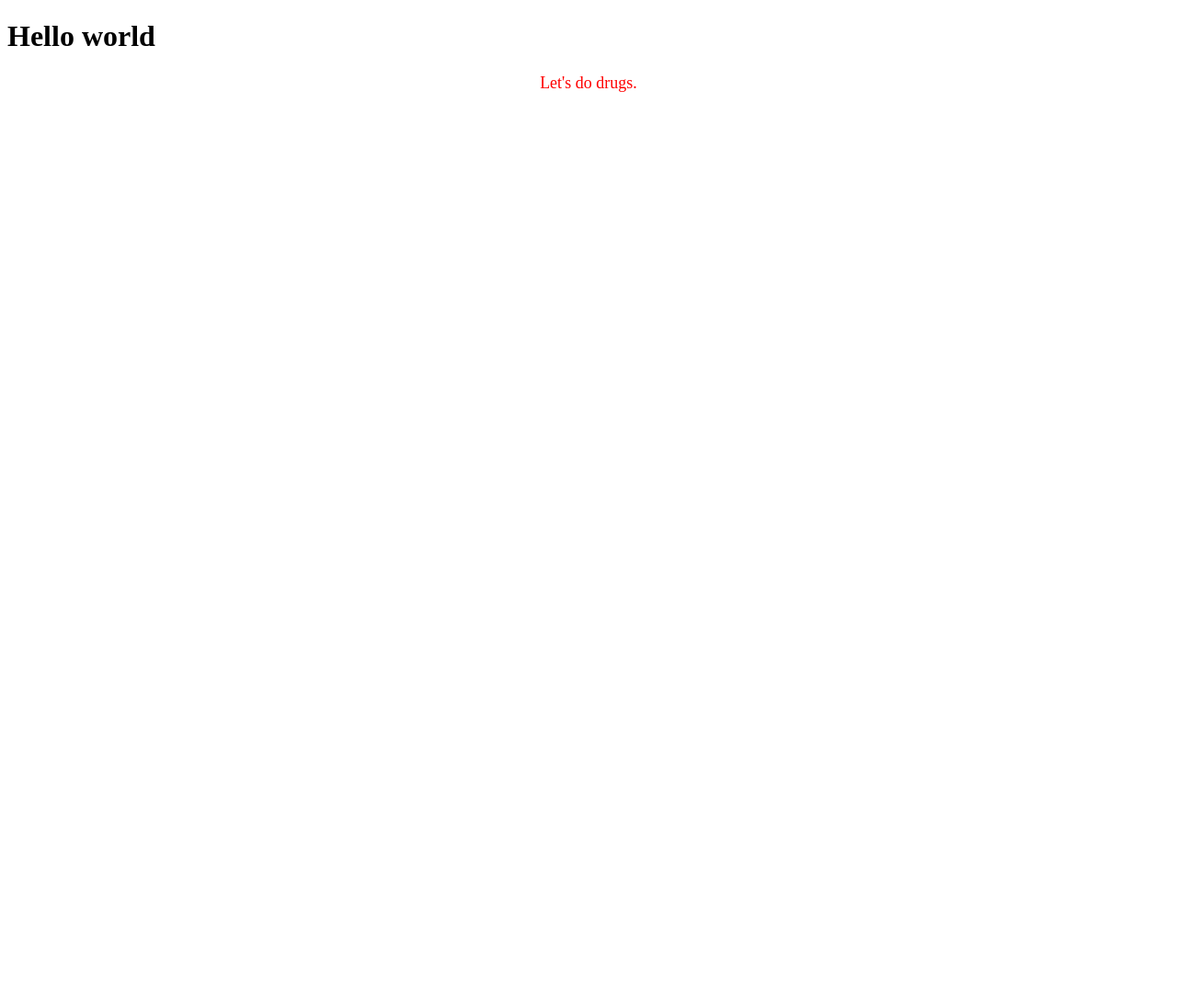
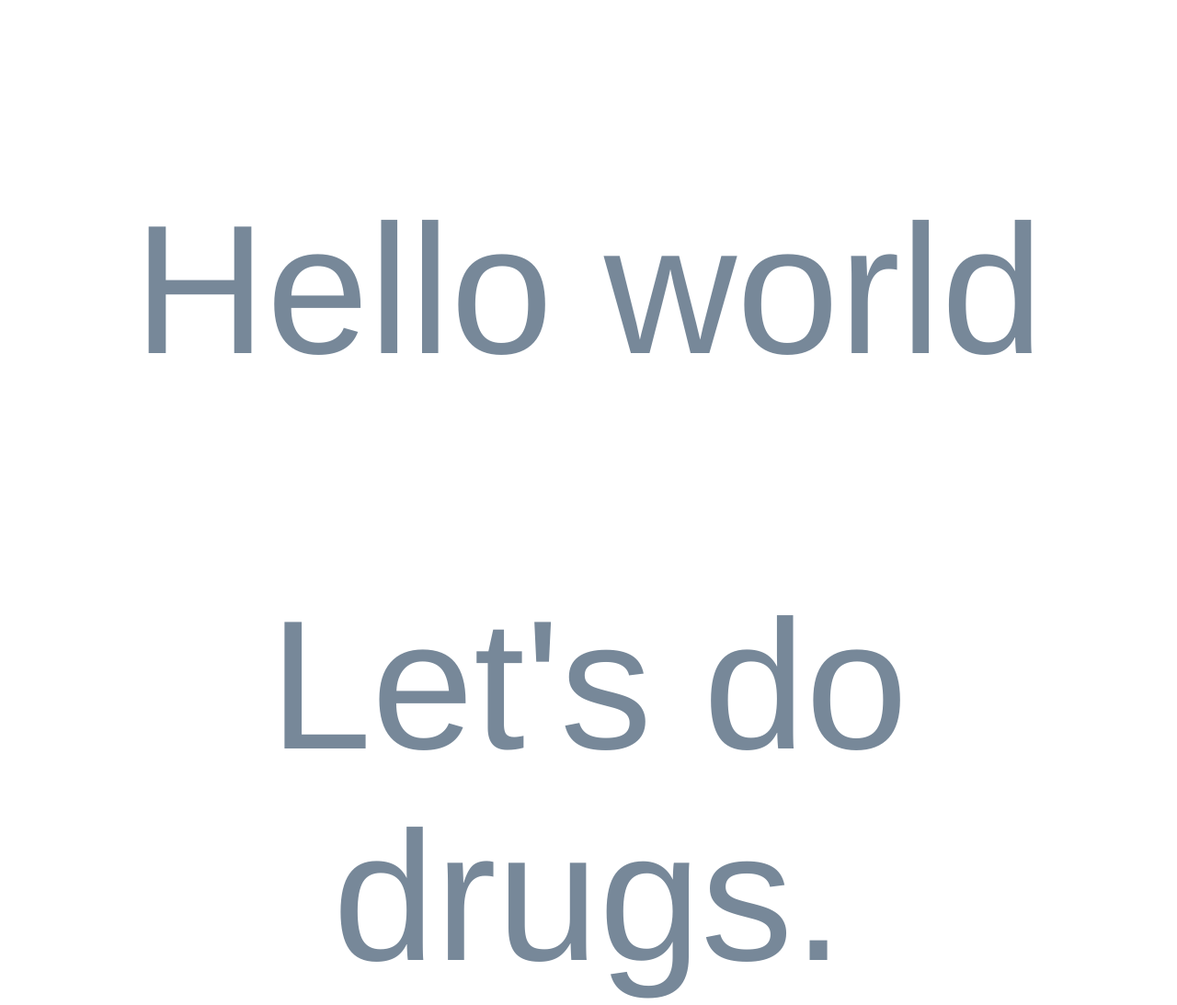
Before and after one commit to IhopeIcanchangethis1/ihopeicanchangethis1.github.io, a plain HTML site: page index.html in a window 1280 px wide. Shown: the whole page at 92% size. Before the commit the page ends 800 px from the top, so only its background shows below. Drawn offline with Linux system fonts and the light colour scheme.

Commit message:
Update index.html

```diff
--- a/index.html
+++ b/index.html
@@ -3,12 +3,14 @@
 <body>
 <style>
 p {
-  color: red;
+  color: LightSlateGray;
   text-align: center;
-  font-size: large;
+  font-size: 200px;
+  font-family: Helvetica, sans-serif;
+
 }
 </style>
-<h1>Hello world</h1>
+<p>Hello world</p>
 <p>Let's do drugs.</p>
 
 </body>
```
